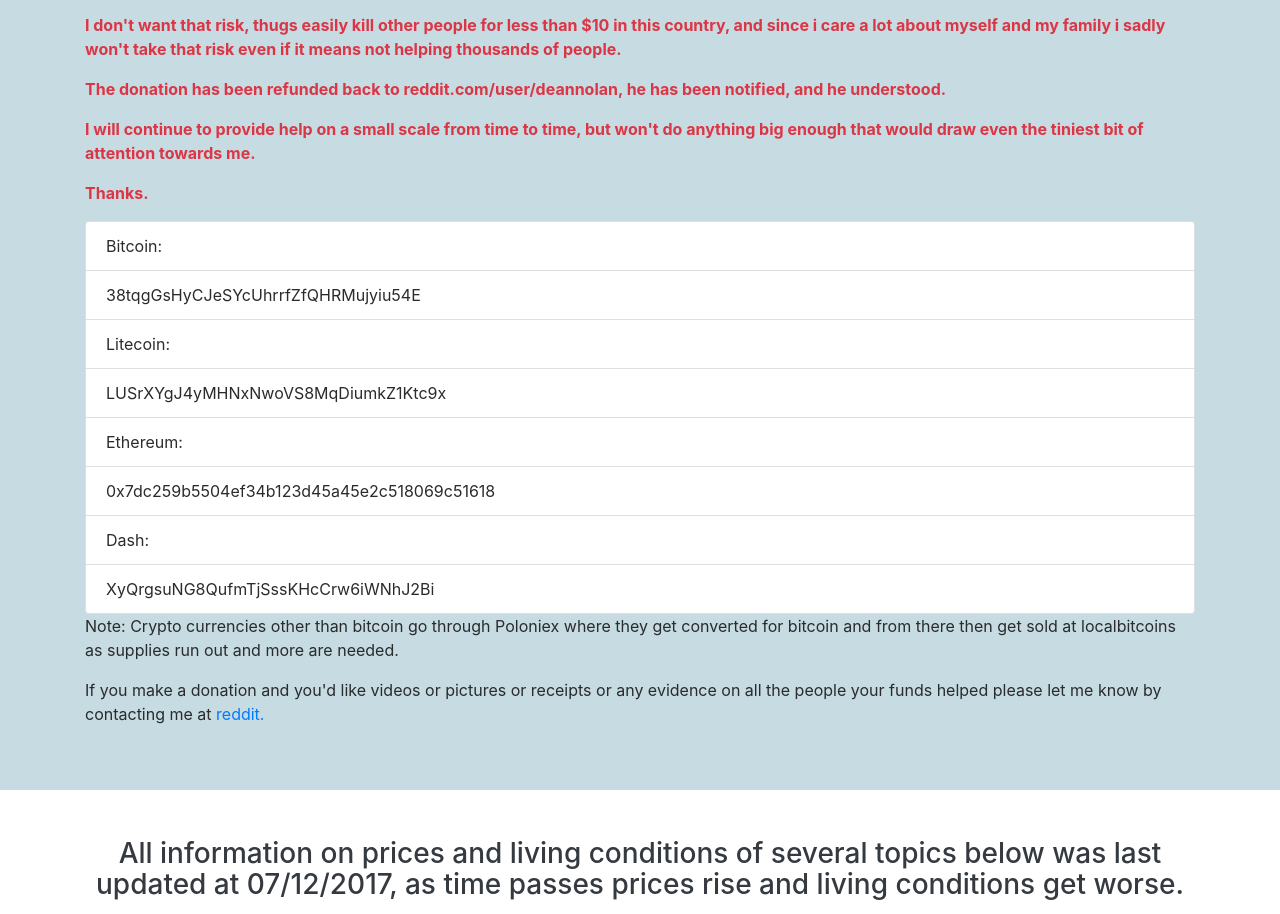
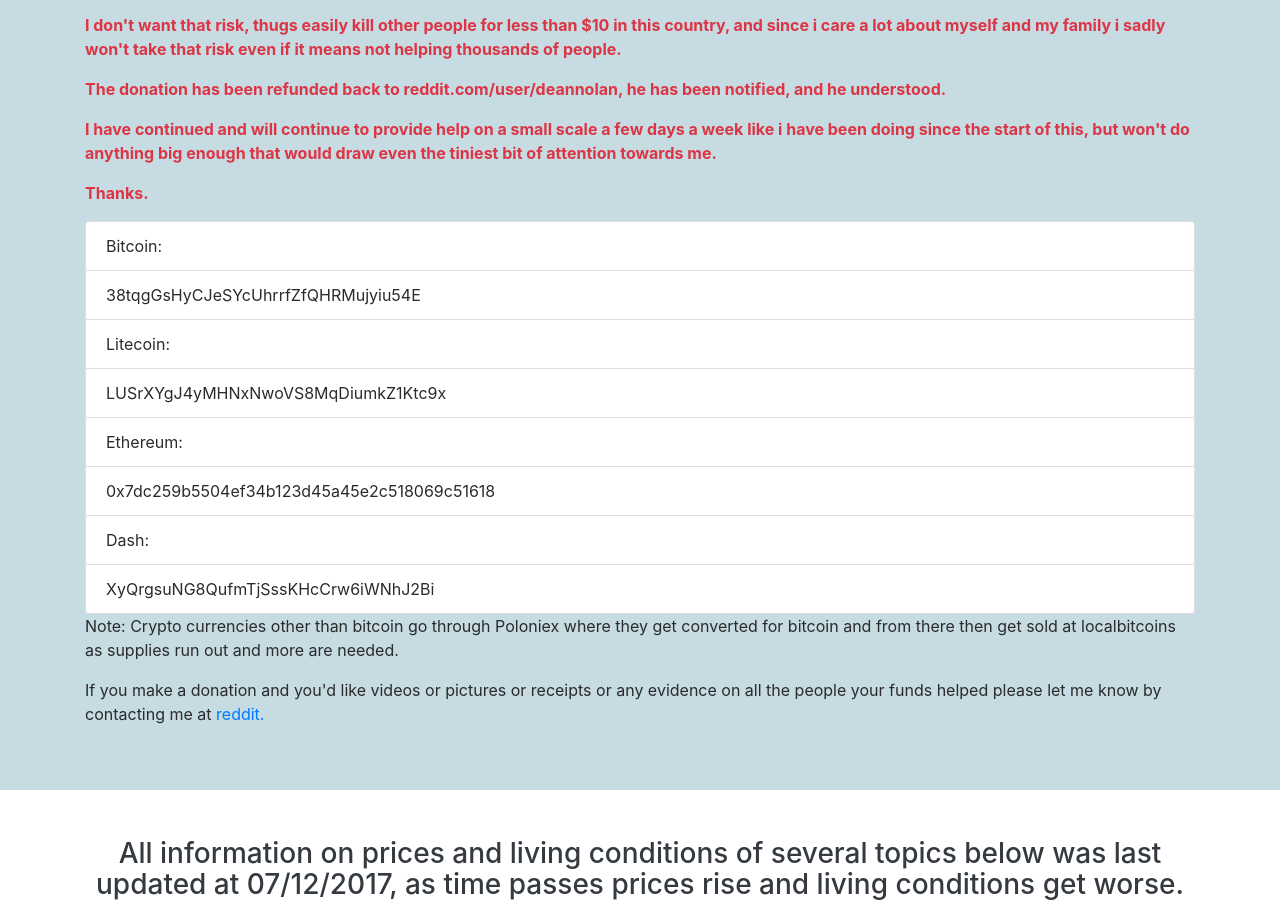
Before and after one commit to thrandomguy/ve_help, a plain HTML site: page index.html in a window 1280 px wide. Shown: the part 1316-2230 px from the top of the page. Drawn offline with nearby package versions, Linux system fonts and the light colour scheme.

Commit message:
Update index.html

```diff
--- a/index.html
+++ b/index.html
@@ -73,7 +73,7 @@
 
 <p class="font-weight-bold text-danger">The donation has been refunded back to reddit.com/user/deannolan, he has been notified, and he understood. </p>
 
-<p class="font-weight-bold text-danger">I will continue to provide help on a small scale from time to time, but won't do anything big enough that would draw even the tiniest bit of attention towards me.</p>
+<p class="font-weight-bold text-danger">I have continued and will continue to provide help on a small scale a few days a week like i have been doing since the start of this, but won't do anything big enough that would draw even the tiniest bit of attention towards me.</p>
 
 <p class="font-weight-bold text-danger">Thanks.</p>
 
```
